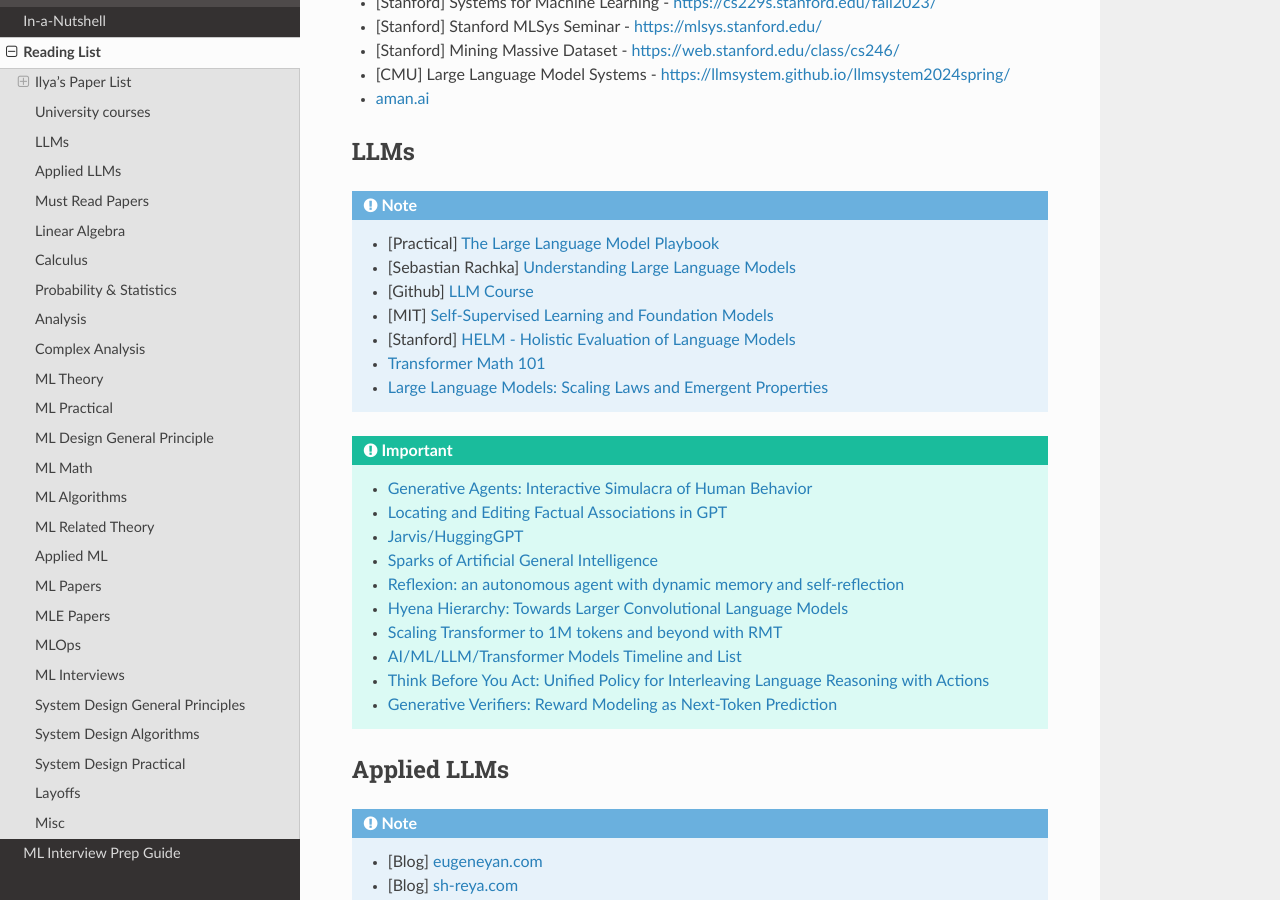
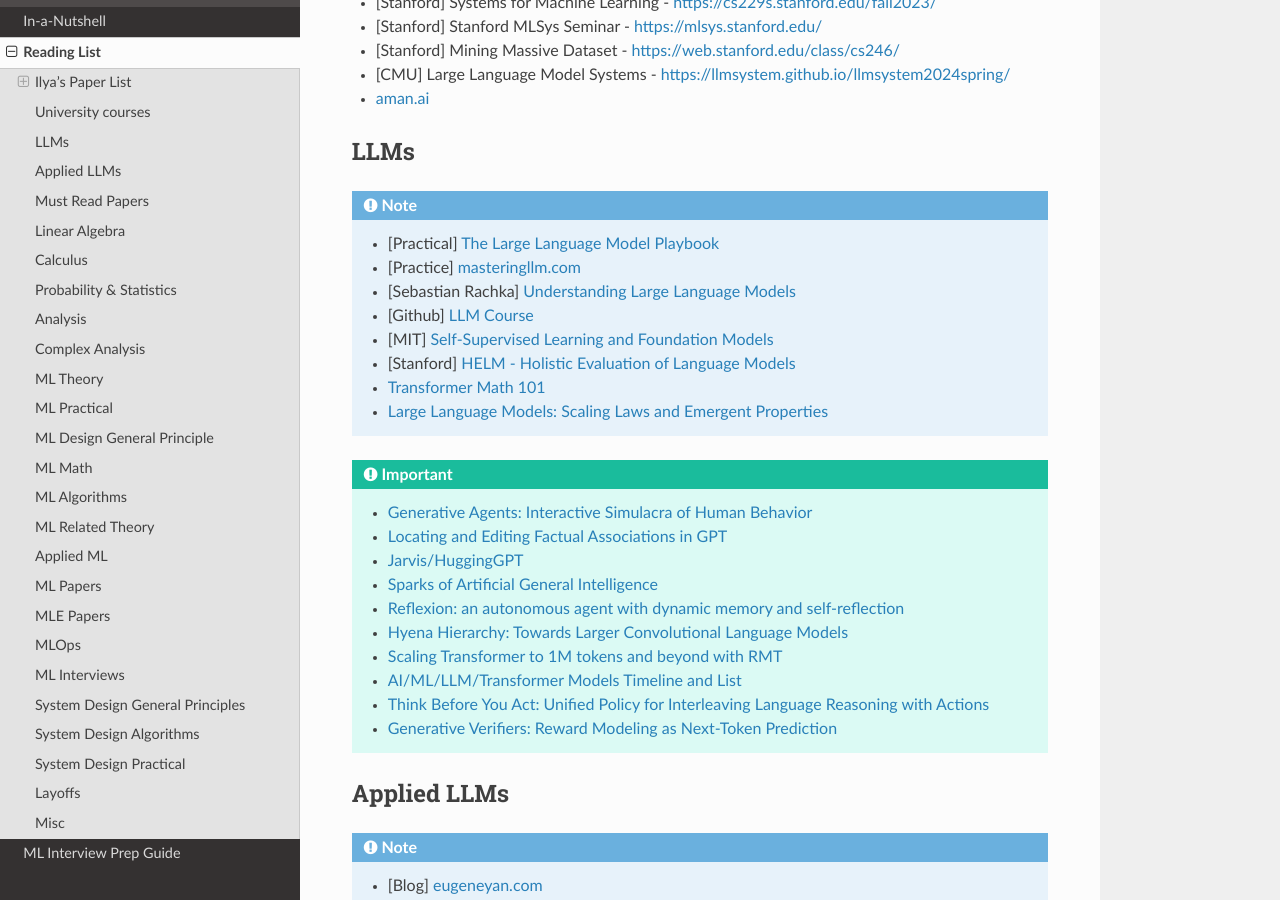
Before and after one commit to uselesstechjunks/leetcode, a Sphinx documentation site: the page built from docs/source/readlist.rst, in a window 1280 px wide and 900 px high, scrolled down 1559 px. Built offline with Sphinx 7.4.7 and the Read the Docs theme 2.0.0, drawn with Linux system fonts in a browser that asks for light colours.

Commit message:
Update readlist.rst

```diff
--- a/docs/source/readlist.rst
+++ b/docs/source/readlist.rst
@@ -72,6 +72,7 @@ LLMs
 ******************************************************************************************
 .. note::
 	* [Practical] `The Large Language Model Playbook <https://cyrilzakka.github.io/llm-playbook/index.html>`_
+	* [Practice] `masteringllm.com <https://www.masteringllm.com/#/home>`_
 	* [Sebastian Rachka] `Understanding Large Language Models <https://magazine.sebastianraschka.com/p/understanding-large-language-models>`_
 	* [Github] `LLM Course <https://github.com/mlabonne/llm-course>`_
 	* [MIT] `Self-Supervised Learning and Foundation Models <https://www.futureofai.mit.edu/>`_
```
